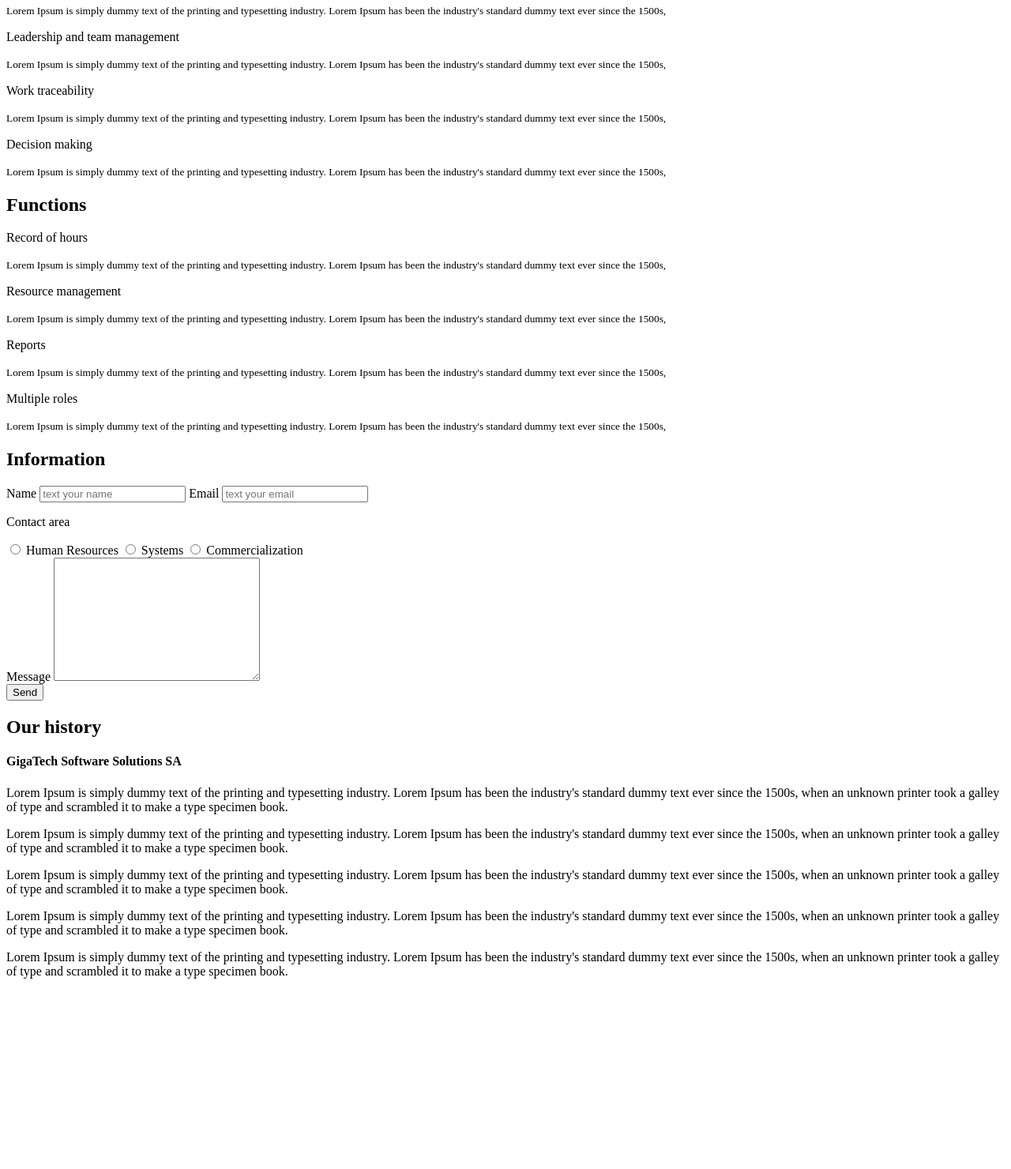
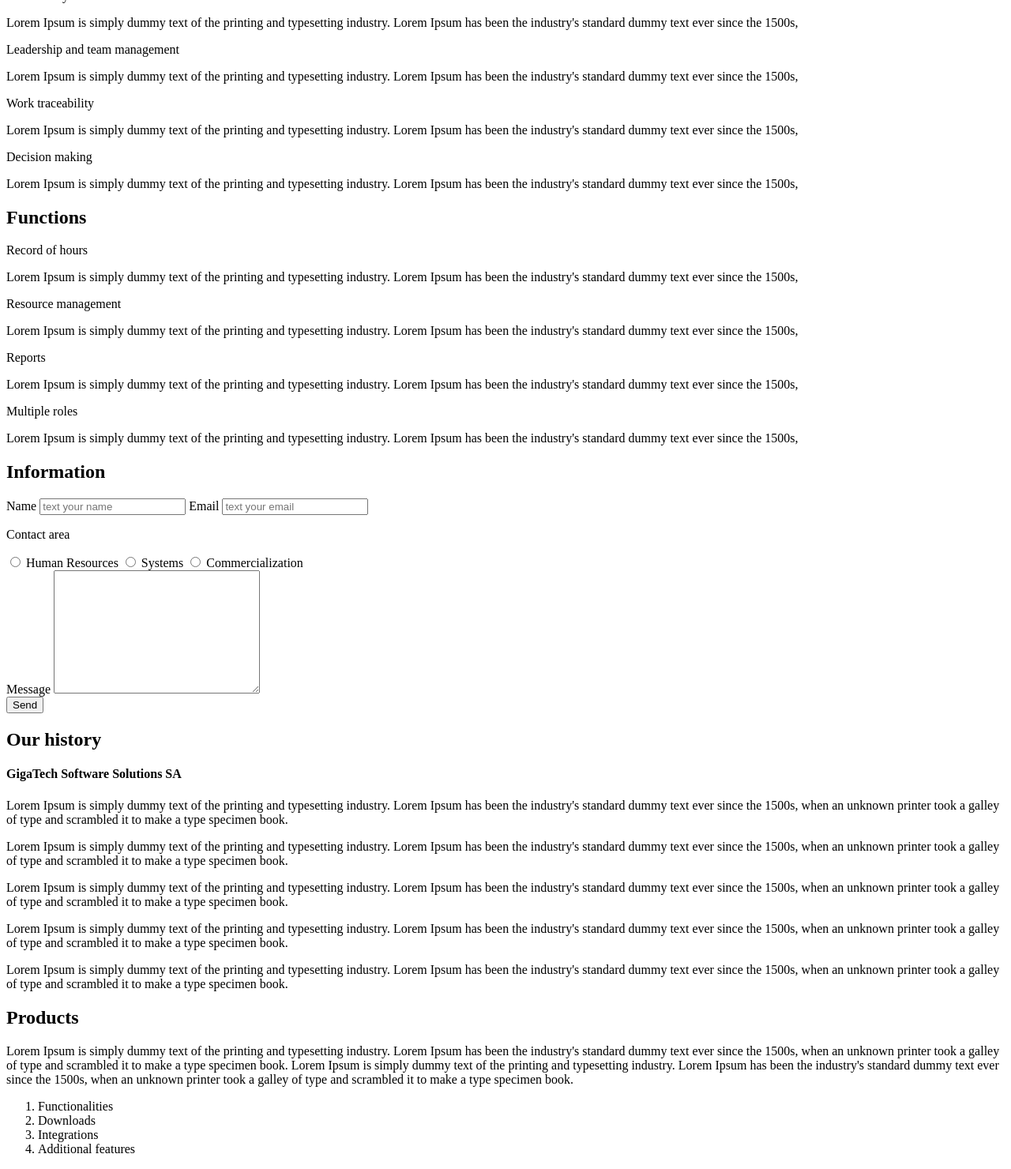
Before and after one commit to gonzaloperrone/BaSP-A2022-Etapa-1, a plain HTML site: page Semana-01/index.html in a window 1280 px wide. Shown: the part 936-2416 px from the top of the page at 79% size. Before the commit the page ends 2191 px from the top, so only its background shows below. Drawn offline with Linux system fonts and the light colour scheme.

Commit message:
BaSP-W01: add products section and correct p tag

```diff
--- a/Semana-01/index.html
+++ b/Semana-01/index.html
@@ -47,11 +47,15 @@
   <section>
     <div>
       <h1>Trackgenix</h1>
-      <p>Make it easy to record hours worked on each project
-        and work team at GigaTech Software Solutions SA</p>
-      <small>Lorem Ipsum is simply dummy text of the printing and
+      <p>
+        Make it easy to record hours worked on each project
+        and work team at GigaTech Software Solutions SA
+      </p>
+      <p>
+        Lorem Ipsum is simply dummy text of the printing and
         typesetting industry. Lorem Ipsum has been the industry's
-        standard dummy text ever since the 1500s, </small>
+        standard dummy text ever since the 1500s,
+      </p>
       <div>
         <button>Learn More</button>
       </div>
@@ -65,31 +69,35 @@
     <h2>About Trackgenix</h2>
     <article>
       <p>Productivity booster</p>
-      <small>Lorem Ipsum is simply dummy text of the printing and
+      <p>
+        Lorem Ipsum is simply dummy text of the printing and
         typesetting industry. Lorem Ipsum has been the industry's
         standard dummy text ever since the 1500s,
-      </small>
+      </p>
     </article>
     <article>
       <p>Leadership and team management</p>
-      <small>Lorem Ipsum is simply dummy text of the printing and
+      <p>
+        Lorem Ipsum is simply dummy text of the printing and
         typesetting industry. Lorem Ipsum has been the industry's
         standard dummy text ever since the 1500s,
-      </small>
+      </p>
     </article>
     <article>
       <p>Work traceability</p>
-      <small>Lorem Ipsum is simply dummy text of the printing and
+      <p>
+        Lorem Ipsum is simply dummy text of the printing and
         typesetting industry. Lorem Ipsum has been the industry's
         standard dummy text ever since the 1500s,
-      </small>
+      </p>
     </article>
     <article>
       <p>Decision making</p>
-      <small>Lorem Ipsum is simply dummy text of the printing and
+      <p>
+        Lorem Ipsum is simply dummy text of the printing and
         typesetting industry. Lorem Ipsum has been the industry's
         standard dummy text ever since the 1500s,
-      </small>
+      </p>
     </article>
   </section>
 
@@ -97,31 +105,35 @@
     <h2>Functions</h2>
     <article>
       <p>Record of hours</p>
-      <small>Lorem Ipsum is simply dummy text of the printing and
+      <p>
+        Lorem Ipsum is simply dummy text of the printing and
         typesetting industry. Lorem Ipsum has been the industry's
         standard dummy text ever since the 1500s,
-      </small>
+      </p>
     </article>
     <article>
       <p>Resource management</p>
-      <small>Lorem Ipsum is simply dummy text of the printing and
+      <p>
+        Lorem Ipsum is simply dummy text of the printing and
         typesetting industry. Lorem Ipsum has been the industry's
         standard dummy text ever since the 1500s,
-      </small>
+      </p>
     </article>
     <article>
       <p>Reports</p>
-      <small>Lorem Ipsum is simply dummy text of the printing and
+      <p>
+        Lorem Ipsum is simply dummy text of the printing and
         typesetting industry. Lorem Ipsum has been the industry's
         standard dummy text ever since the 1500s,
-      </small>
+      </p>
     </article>
     <article>
       <p>Multiple roles</p>
-      <small>Lorem Ipsum is simply dummy text of the printing and
+      <p>
+        Lorem Ipsum is simply dummy text of the printing and
         typesetting industry. Lorem Ipsum has been the industry's
         standard dummy text ever since the 1500s,
-      </small>
+      </p>
     </article>
   </section>
 
@@ -150,21 +162,50 @@
   <section>
     <h2>Our history</h2>
     <h4>GigaTech Software Solutions SA</h4>
-    <p>Lorem Ipsum is simply dummy text of the printing and typesetting industry. Lorem Ipsum has been the industry's
+    <p>
+      Lorem Ipsum is simply dummy text of the printing and typesetting industry. Lorem Ipsum has been the industry's
       standard dummy text ever since the 1500s, when an unknown printer took a galley of type and scrambled it to make a
-      type specimen book.</p>
-    <p>Lorem Ipsum is simply dummy text of the printing and typesetting industry. Lorem Ipsum has been the industry's
+      type specimen book.
+    </p>
+    <p>
+      Lorem Ipsum is simply dummy text of the printing and typesetting industry. Lorem Ipsum has been the industry's
       standard dummy text ever since the 1500s, when an unknown printer took a galley of type and scrambled it to make a
-      type specimen book.</p>
-    <p>Lorem Ipsum is simply dummy text of the printing and typesetting industry. Lorem Ipsum has been the industry's
+      type specimen book.
+    </p>
+    <p>
+      Lorem Ipsum is simply dummy text of the printing and typesetting industry. Lorem Ipsum has been the industry's
       standard dummy text ever since the 1500s, when an unknown printer took a galley of type and scrambled it to make a
-      type specimen book.</p>
-    <p>Lorem Ipsum is simply dummy text of the printing and typesetting industry. Lorem Ipsum has been the industry's
+      type specimen book.
+    </p>
+    <p>
+      Lorem Ipsum is simply dummy text of the printing and typesetting industry. Lorem Ipsum has been the industry's
       standard dummy text ever since the 1500s, when an unknown printer took a galley of type and scrambled it to make a
-      type specimen book.</p>
-    <p>Lorem Ipsum is simply dummy text of the printing and typesetting industry. Lorem Ipsum has been the industry's
+      type specimen book.
+    </p>
+    <p>
+      Lorem Ipsum is simply dummy text of the printing and typesetting industry. Lorem Ipsum has been the industry's
       standard dummy text ever since the 1500s, when an unknown printer took a galley of type and scrambled it to make a
-      type specimen book.</p>
+      type specimen book.
+    </p>
+  </section>
+
+  <section>
+    <h2>Products</h2>
+    <p>
+      Lorem Ipsum is simply dummy text of the printing and typesetting industry. Lorem Ipsum has been the industry's
+      standard dummy text ever since the 1500s, when an unknown printer took a galley of type and scrambled it to make a
+      type specimen book.
+      Lorem Ipsum is simply dummy text of the printing and typesetting industry. Lorem Ipsum has been the industry's
+      standard dummy text ever since the 1500s, when an unknown printer took a galley of type and scrambled it to make a
+      type specimen book.
+    </p>
+
+    <ol>
+      <li>Functionalities</li>
+      <li>Downloads</li>
+      <li>Integrations</li>
+      <li>Additional features</li>
+    </ol>
   </section>
 
 </body>
```
